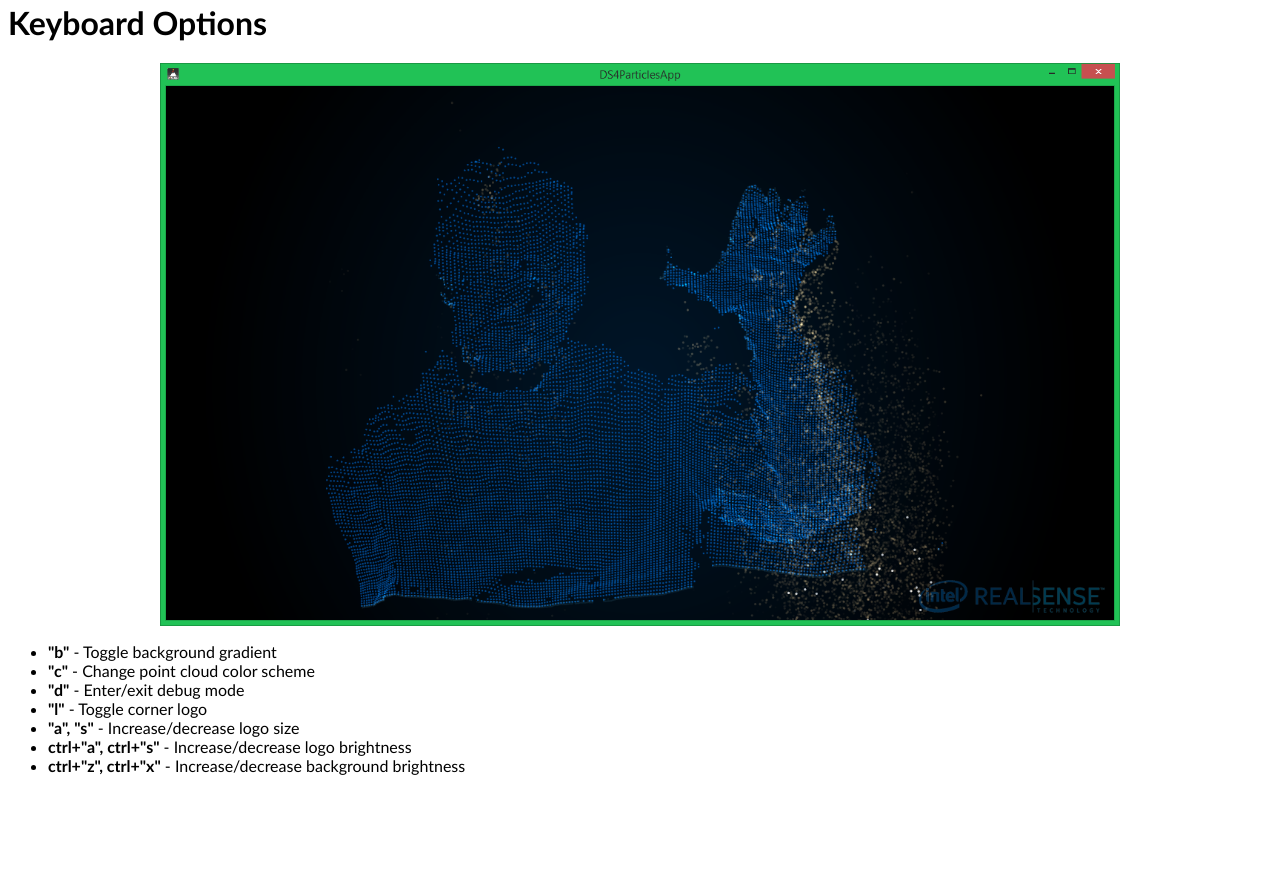
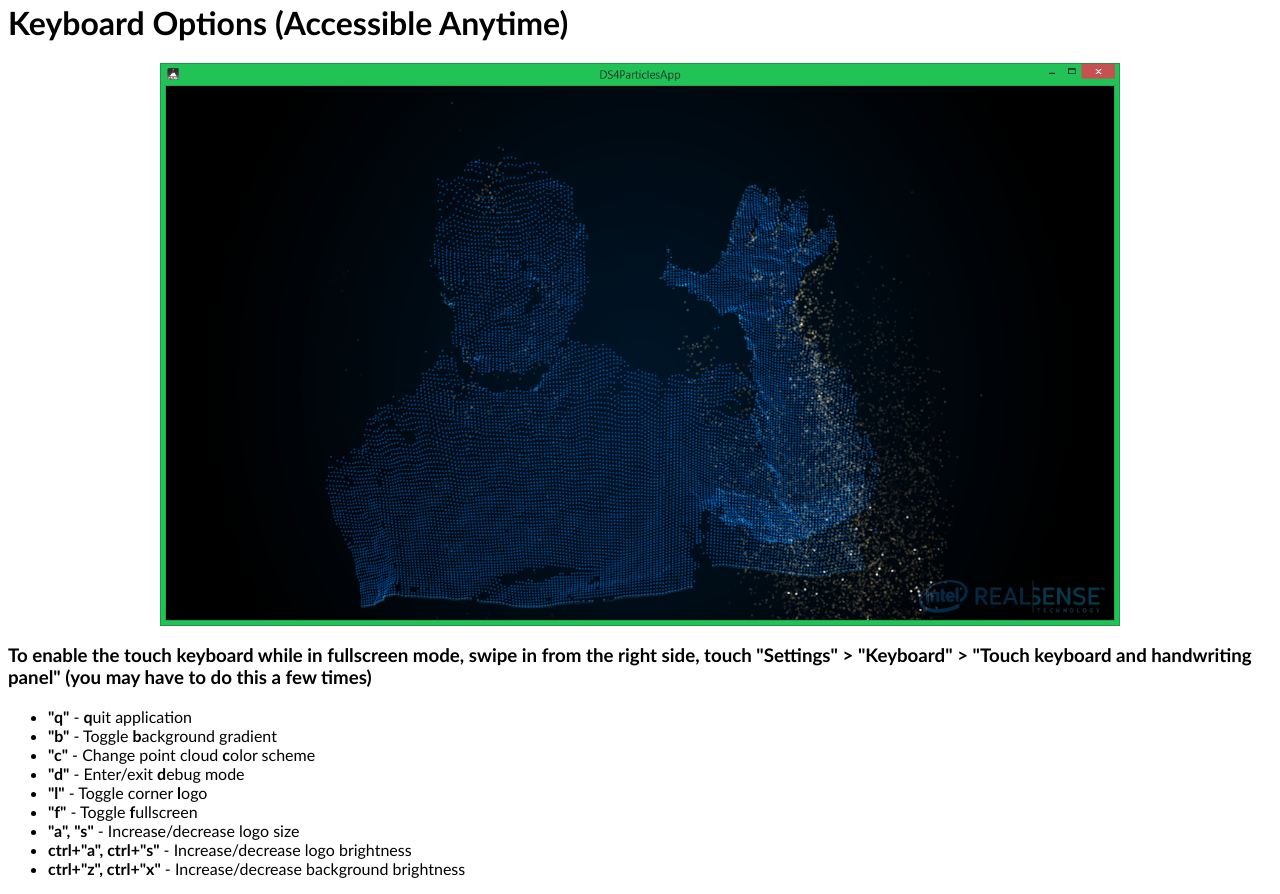
Before and after one commit to SethGibson/DS4Particles, a plain HTML site: page docs/index.html in a window 1280 px wide. Shown: the part 1625-2519 px from the top of the page. Before the commit the page ends 2416 px from the top, so only its background shows below. Drawn offline with Linux system fonts and the light colour scheme.

Commit message:
callin it 20151230.1233 -sG

```diff
--- a/docs/index.html
+++ b/docs/index.html
@@ -48,17 +48,24 @@
 </div>
 <br/>
 <div>
-<h1>Keyboard Options</h1>
+<h1>Keyboard Options (Accessible Anytime)</h1>
 <center>
 <img src="images\running.png" width="960px"/>
 </center>
 </div>
 <div>
+<h3>
+To enable the touch keyboard while in fullscreen mode, swipe in from the right side, touch "Settings" &gt; "Keyboard" &gt; "Touch keyboard and handwriting panel" (you may have to do this a few times)
+</h3>
+</div>
+<div>
 <ul>
-<li><b>"b"</b> - Toggle background gradient
-<li><b>"c"</b> - Change point cloud color scheme
-<li><b>"d"</b> - Enter/exit debug mode
-<li><b>"l"</b> - Toggle corner logo
+<li><b>"q"</b> - <b>q</b>uit application
+<li><b>"b"</b> - Toggle <b>b</b>ackground gradient
+<li><b>"c"</b> - Change point cloud <b>c</b>olor scheme
+<li><b>"d"</b> - Enter/exit <b>d</b>ebug mode
+<li><b>"l"</b> - Toggle corner <b>l</b>ogo
+<li><b>"f"</b> - Toggle <b>f</b>ullscreen
 <li><b>"a", "s"</b> - Increase/decrease logo size
 <li><b>ctrl+"a", ctrl+"s"</b> - Increase/decrease logo brightness
 <li><b>ctrl+"z", ctrl+"x"</b> - Increase/decrease background brightness
```
Also changed, not shown: 1 other file.
